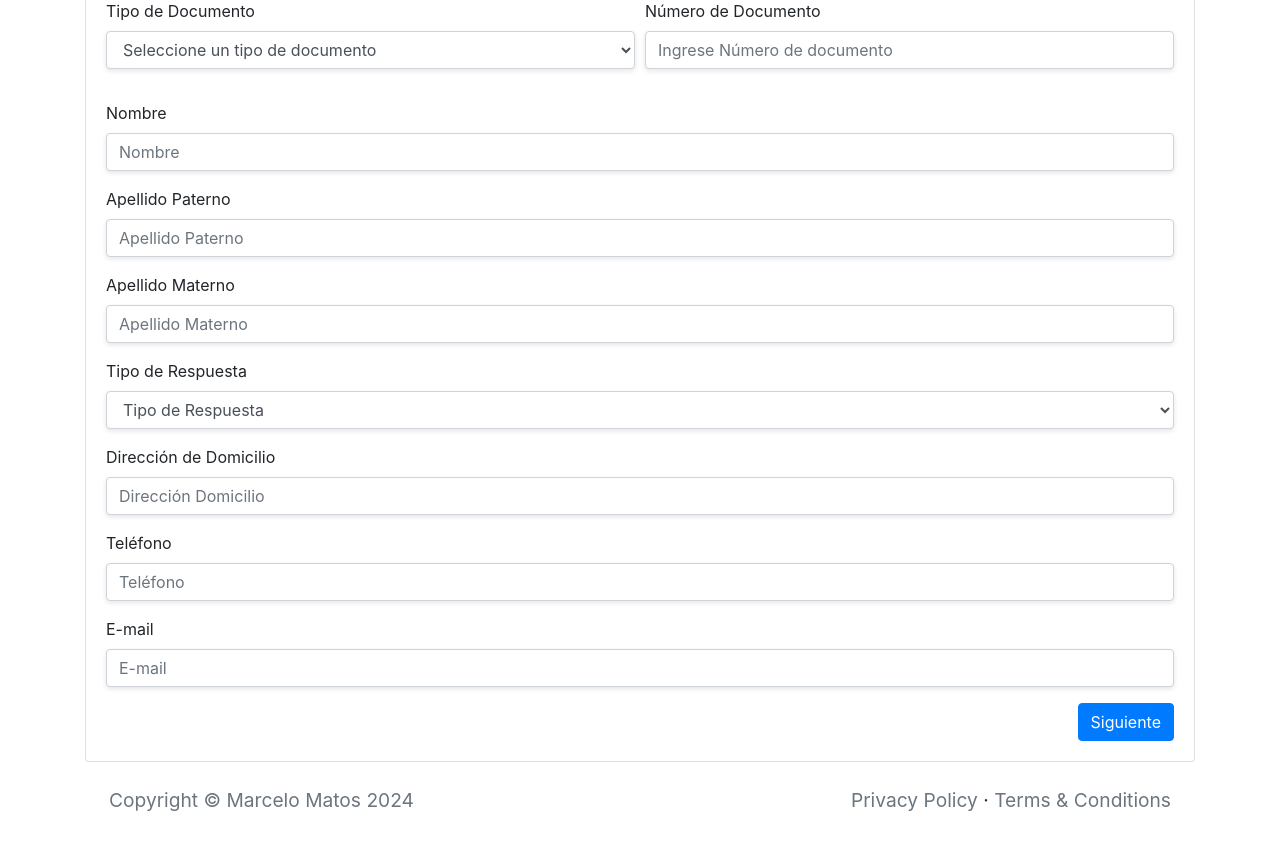
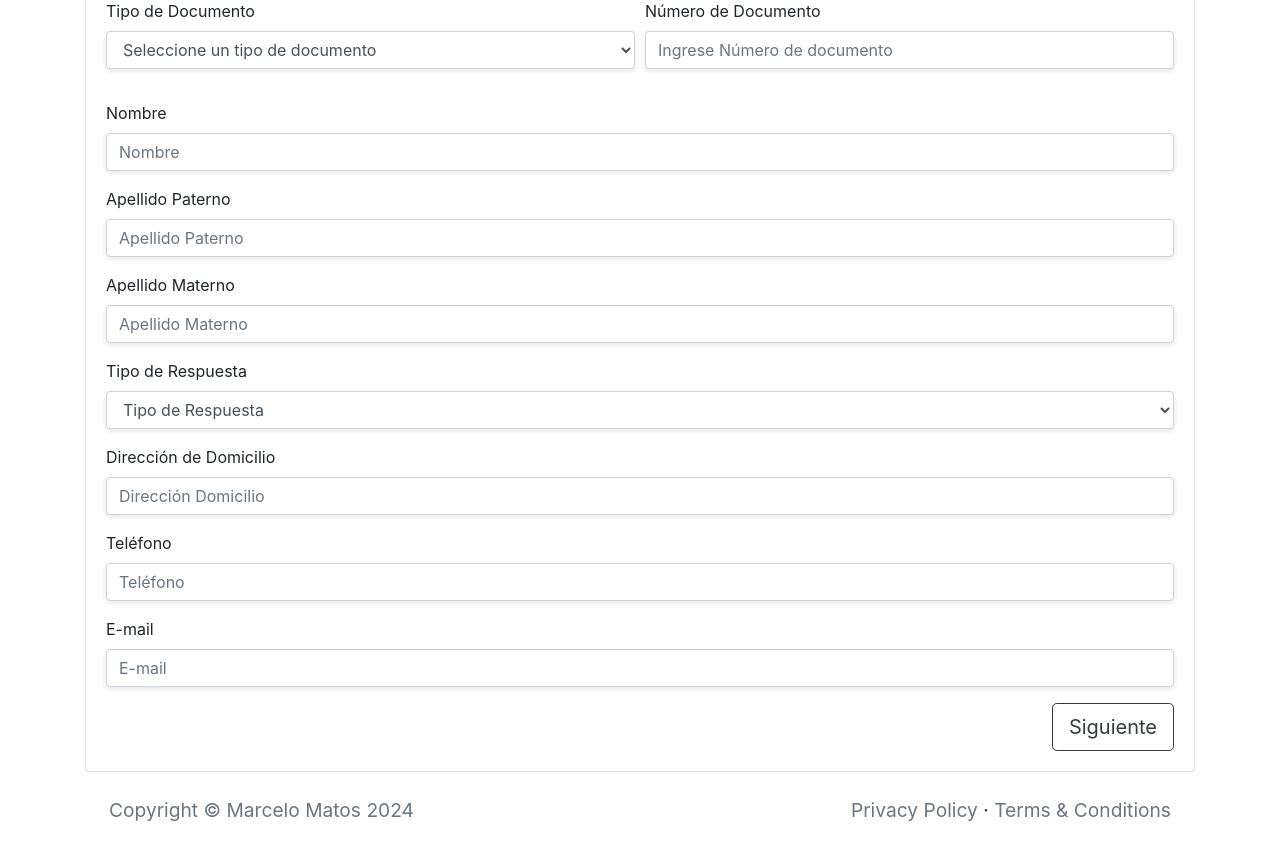
Before and after one commit to Marfalling/libro_reclamacion, a PHP site: page / in a window 1280 px wide. Shown: the part 274-1122 px from the top of the page. Before the commit the page ends 1085 px from the top, so only its background shows below. Run offline with PHP 8.4, Linux system fonts and the light colour scheme.

Commit message:
cambio de color de boton

```diff
--- a/formBienContratado.php
+++ b/formBienContratado.php
@@ -172,7 +172,7 @@
                     </div>
 
                     <div class="text-center m-2 ">
-                        <button type="submit" name="registrar" class="btn btn-primary">Enviar</button>
+                        <button type="submit" name="registrar" class="btn btn-outline-dark btn-lg">Enviar</button>
                     </div>
     </form>
 
--- a/index.php
+++ b/index.php
@@ -76,7 +76,7 @@
                     </div>
 
                     <div class="d-flex justify-content-end">
-                    <button type="submit" class="btn btn-primary" name="registrar">Siguiente</button>
+                    <button type="submit" class="btn btn-outline-dark btn-lg" name="registrar">Siguiente</button>
 
                     </div>
 
```
